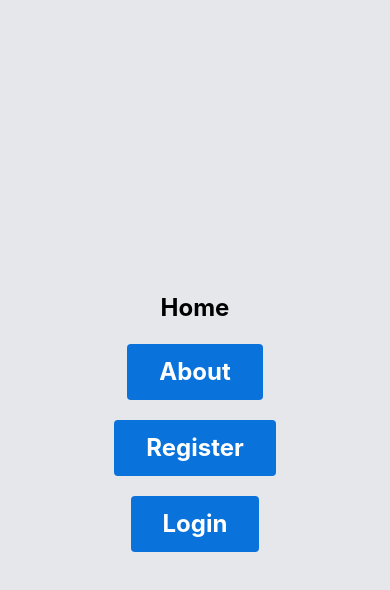
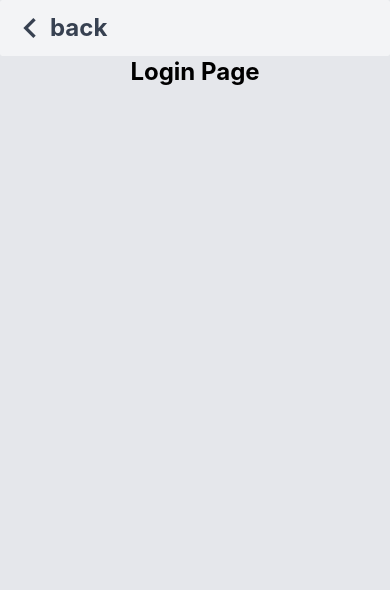
Before and after one commit to elalami-m/job-search-app, a React Native app: screen / in a window 390 px wide. Shown: the top 590 px of the page. Built offline with nearby package versions, Linux system fonts and the light colour scheme.

Commit message:
add auth stack

```diff
--- a/navigation/navigation.tsx
+++ b/navigation/navigation.tsx
@@ -1,15 +1,17 @@
 import { createNativeStackNavigator } from "@react-navigation/native-stack";
 import { NavigationContainer } from "@react-navigation/native";
-import React from "react";
+import React, { useState } from "react";
 
 // Screens :
 import { About, Home, Login, Register } from "../screens";
 
-const Stack = createNativeStackNavigator();
+const RootStack = createNativeStackNavigator();
+
+const AuthStack = createNativeStackNavigator();
 
 // ? Define new routes here :
-// Routes :
-const routes = [
+// RootRoutes :
+const rootRoutes = [
   {
     name: "Home",
     component: Home,
@@ -18,8 +20,12 @@ const routes = [
     name: "About",
     component: About,
   },
-  // authRoutes
-  // ! Sorry for the name editing!
+
+
+];
+
+// AuthRoutes
+const authRoutes = [
   {
     name: "Login",
     component: Login,
@@ -28,24 +34,51 @@ const routes = [
     name: "Register",
     component: Register,
   },
+
+
 ];
 
 const Navigation: React.FC = () => {
+
+  let [user, setUser] = useState(false)
+
   return (
     <NavigationContainer>
       {/*                                //* "Home" */}
-      <Stack.Navigator
+      {
+        user ? //if user loged in :
+          (
+            <RootStack.Navigator
               screenOptions={{ headerShown: false }}
-        initialRouteName={routes[0].name}
+              initialRouteName={rootRoutes[0].name}
             >
-        {routes.map((route) => (
-          <Stack.Screen
+              {rootRoutes.map((route) => (
+                <RootStack.Screen
                   key={route.name}
                   name={route.name}
                   component={route.component}
                 />
               ))}
-      </Stack.Navigator>
+            </RootStack.Navigator>
+          ) :
+          // else render the auth stack
+          (
+            <AuthStack.Navigator
+              screenOptions={{ headerShown: false }}
+              initialRouteName={authRoutes[0].name}
+            >
+              {authRoutes.map((route) => (
+                <AuthStack.Screen
+                  key={route.name}
+                  name={route.name}
+                  component={route.component}
+                />
+              ))}
+            </AuthStack.Navigator>
+          )
+
+      }
+
     </NavigationContainer>
   );
 };
```
Lines whose indentation alone changed are shown as unchanged.
